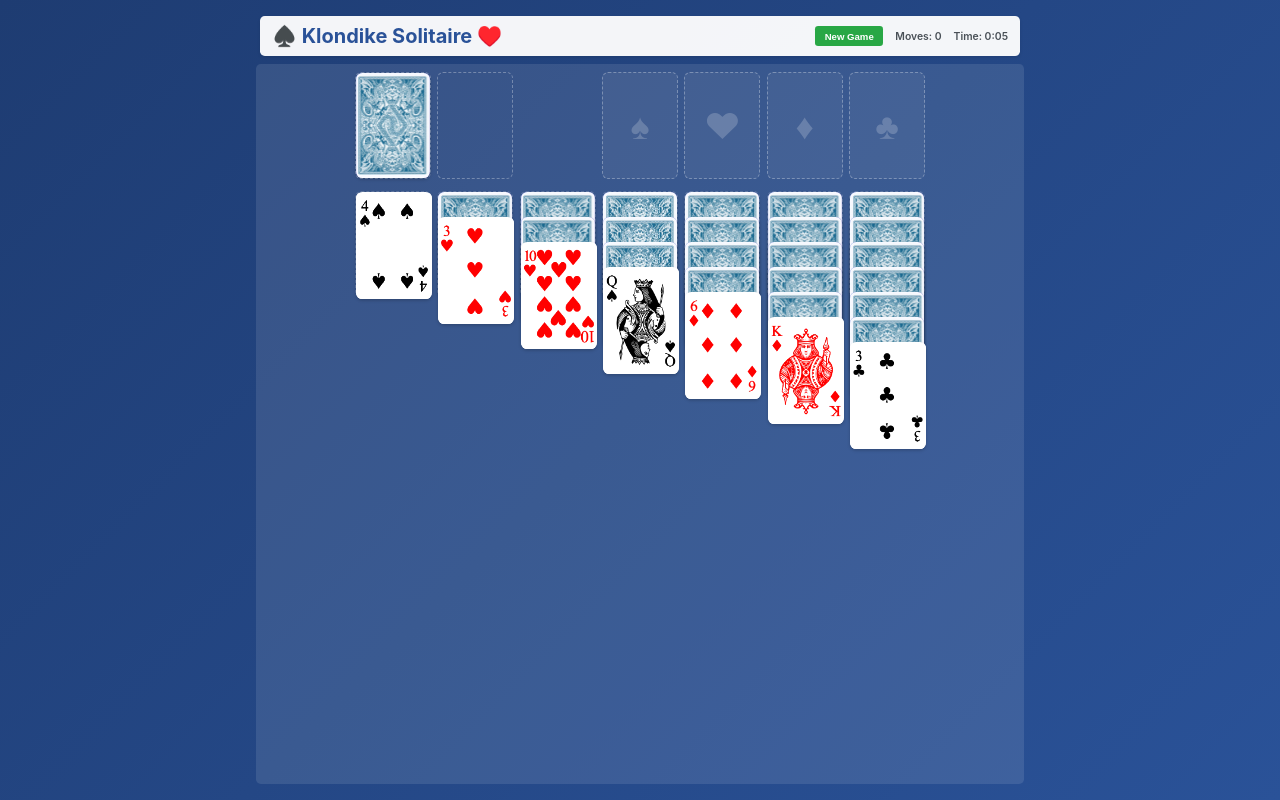
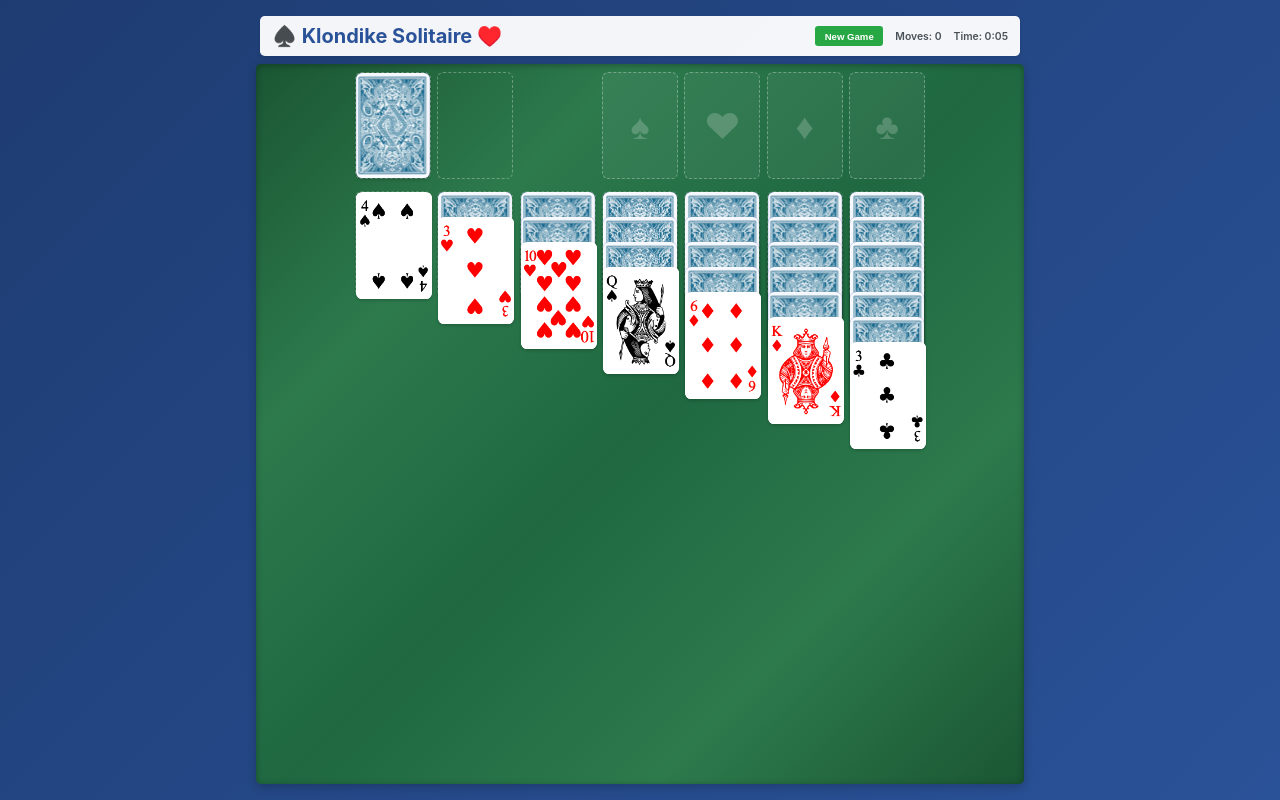
Before and after one commit to top-5/klondike, a React (Vite) app: page / in a window 1280 px wide. Built offline with nearby package versions, Linux system fonts and the light colour scheme.

Commit message:
Add subtle poker table green gradient background to game area

```diff
--- a/src/App.css
+++ b/src/App.css
@@ -81,7 +81,13 @@ h1 {
 }
 
 .game-area {
-  background: rgba(255, 255, 255, 0.1);
+  background: linear-gradient(135deg,
+    #1a5632 0%,
+    #2d7a4d 25%,
+    #1f6840 50%,
+    #2d7a4d 75%,
+    #1a5632 100%
+  );
   border-radius: calc(var(--unit) * 0.006);
   padding: calc(var(--unit) * 0.01);
   width: calc(var(--unit) * 0.98);
@@ -90,6 +96,8 @@ h1 {
   flex-direction: column;
   flex: 1;
   max-height: calc(var(--unit) * 0.94);
+  box-shadow: inset 0 calc(var(--unit) * 0.002) calc(var(--unit) * 0.008) rgba(0, 0, 0, 0.3),
+              0 calc(var(--unit) * 0.004) calc(var(--unit) * 0.012) rgba(0, 0, 0, 0.2);
 }
 
 .top-row {
```
